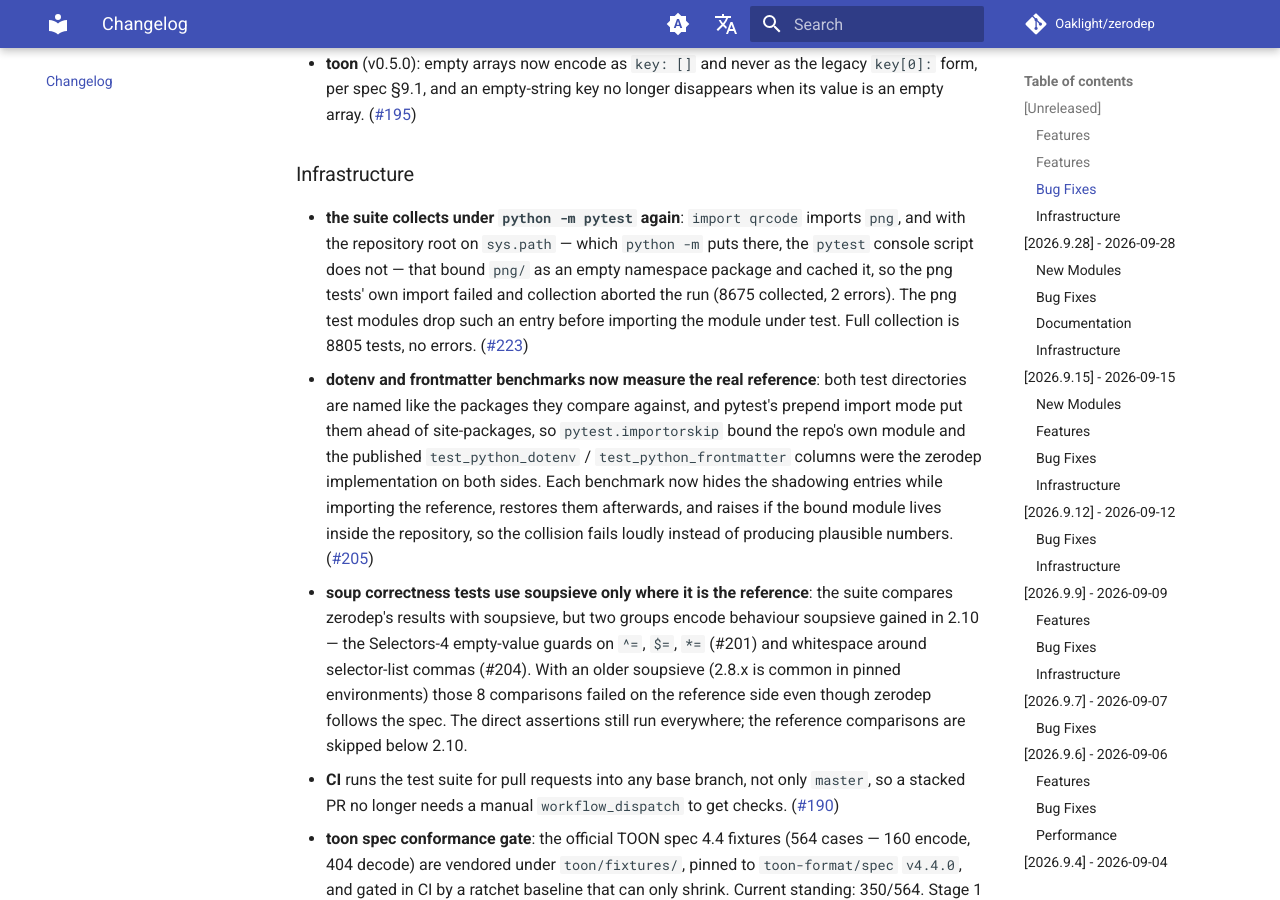
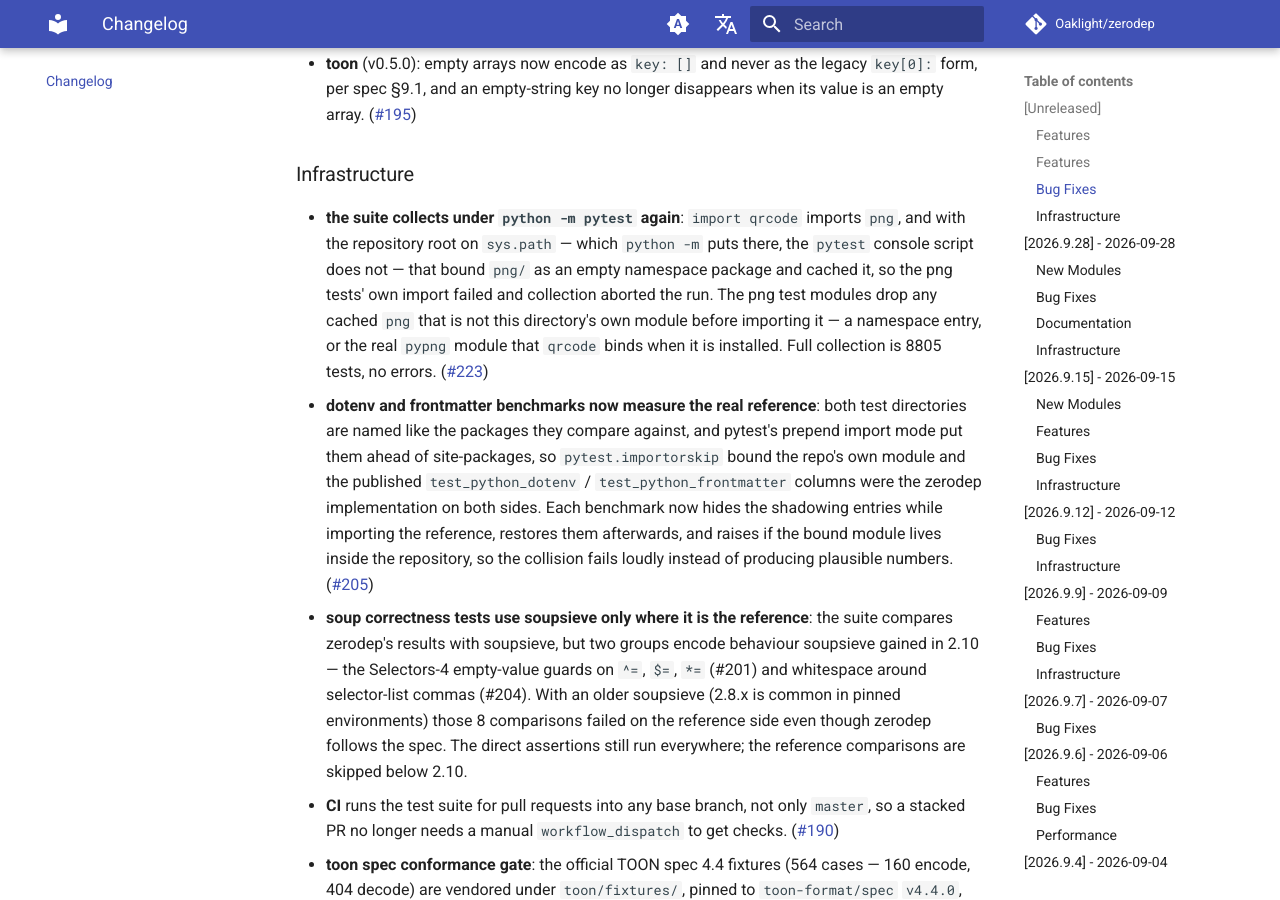
Before and after one commit to Oaklight/zerodep, an MkDocs documentation site: the page built from docs/changelog.md, in a window 1280 px wide and 900 px high, scrolled down 2759 px. Built offline with MkDocs 1.6.1 and Material for MkDocs 9.7.7, drawn with Linux system fonts in a browser that asks for light colours; comment, search, counter and statistics services are not loaded.

Commit message:
docs(changelog): pypng is covered by the png import guard

```diff
--- a/docs/changelog.md
+++ b/docs/changelog.md
@@ -29,7 +29,7 @@ The format is based on [Keep a Changelog](https://keepachangelog.com/en/1.1.0/).
 
 ### Infrastructure
 
-- **the suite collects under `python -m pytest` again**: `import qrcode` imports `png`, and with the repository root on `sys.path` — which `python -m` puts there, the `pytest` console script does not — that bound `png/` as an empty namespace package and cached it, so the png tests' own import failed and collection aborted the run (8675 collected, 2 errors). The png test modules drop such an entry before importing the module under test. Full collection is 8805 tests, no errors. ([#223](https://github.com/Oaklight/zerodep/issues/223))
+- **the suite collects under `python -m pytest` again**: `import qrcode` imports `png`, and with the repository root on `sys.path` — which `python -m` puts there, the `pytest` console script does not — that bound `png/` as an empty namespace package and cached it, so the png tests' own import failed and collection aborted the run. The png test modules drop any cached `png` that is not this directory's own module before importing it — a namespace entry, or the real `pypng` module that `qrcode` binds when it is installed. Full collection is 8805 tests, no errors. ([#223](https://github.com/Oaklight/zerodep/issues/223))
 - **dotenv and frontmatter benchmarks now measure the real reference**: both test directories are named like the packages they compare against, and pytest's prepend import mode put them ahead of site-packages, so `pytest.importorskip` bound the repo's own module and the published `test_python_dotenv` / `test_python_frontmatter` columns were the zerodep implementation on both sides. Each benchmark now hides the shadowing entries while importing the reference, restores them afterwards, and raises if the bound module lives inside the repository, so the collision fails loudly instead of producing plausible numbers. ([#205](https://github.com/Oaklight/zerodep/issues/205))
 - **soup correctness tests use soupsieve only where it is the reference**: the suite compares zerodep's results with soupsieve, but two groups encode behaviour soupsieve gained in 2.10 — the Selectors-4 empty-value guards on `^=`, `$=`, `*=` (#201) and whitespace around selector-list commas (#204). With an older soupsieve (2.8.x is common in pinned environments) those 8 comparisons failed on the reference side even though zerodep follows the spec. The direct assertions still run everywhere; the reference comparisons are skipped below 2.10.
 - **CI** runs the test suite for pull requests into any base branch, not only `master`, so a stacked PR no longer needs a manual `workflow_dispatch` to get checks. ([#190](https://github.com/Oaklight/zerodep/pull/190))
```
